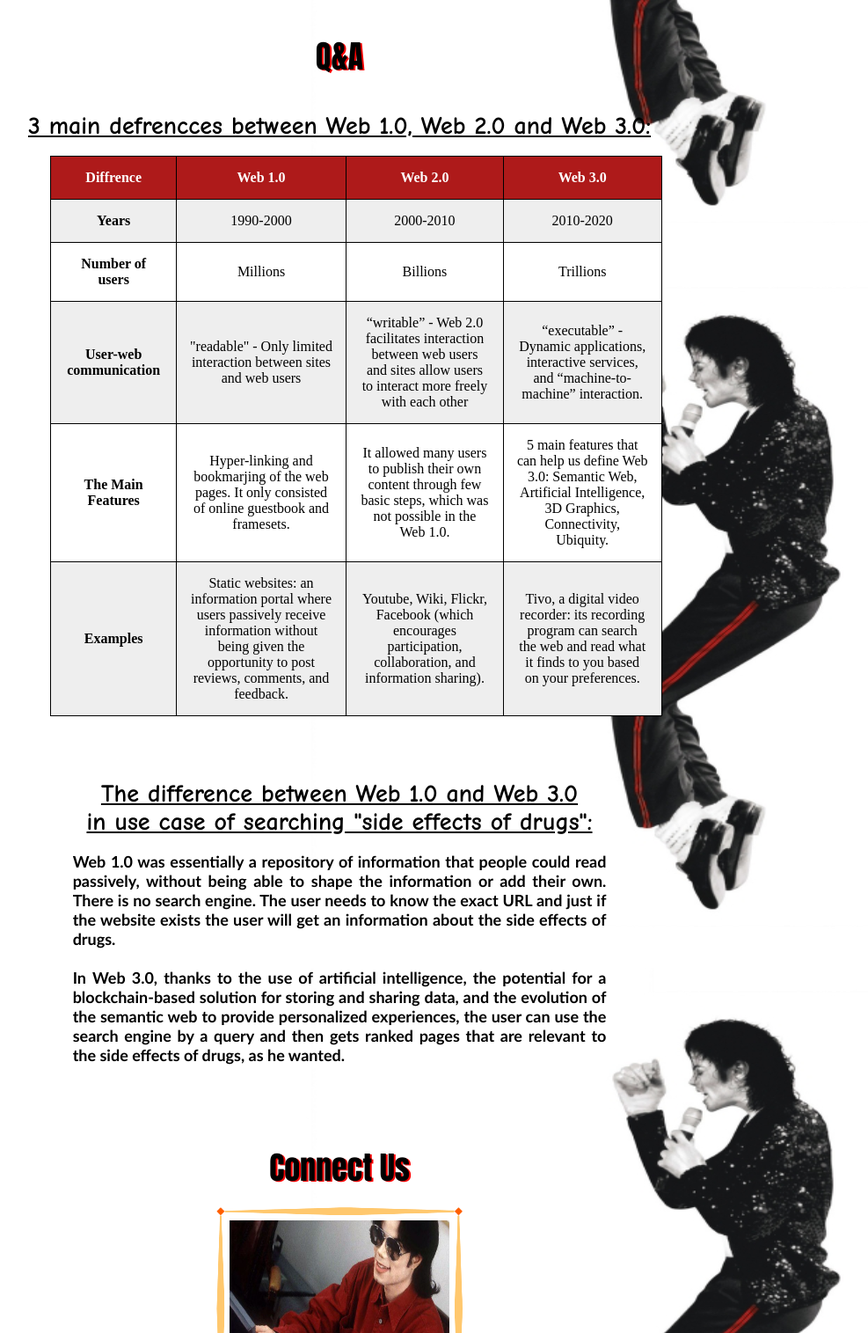
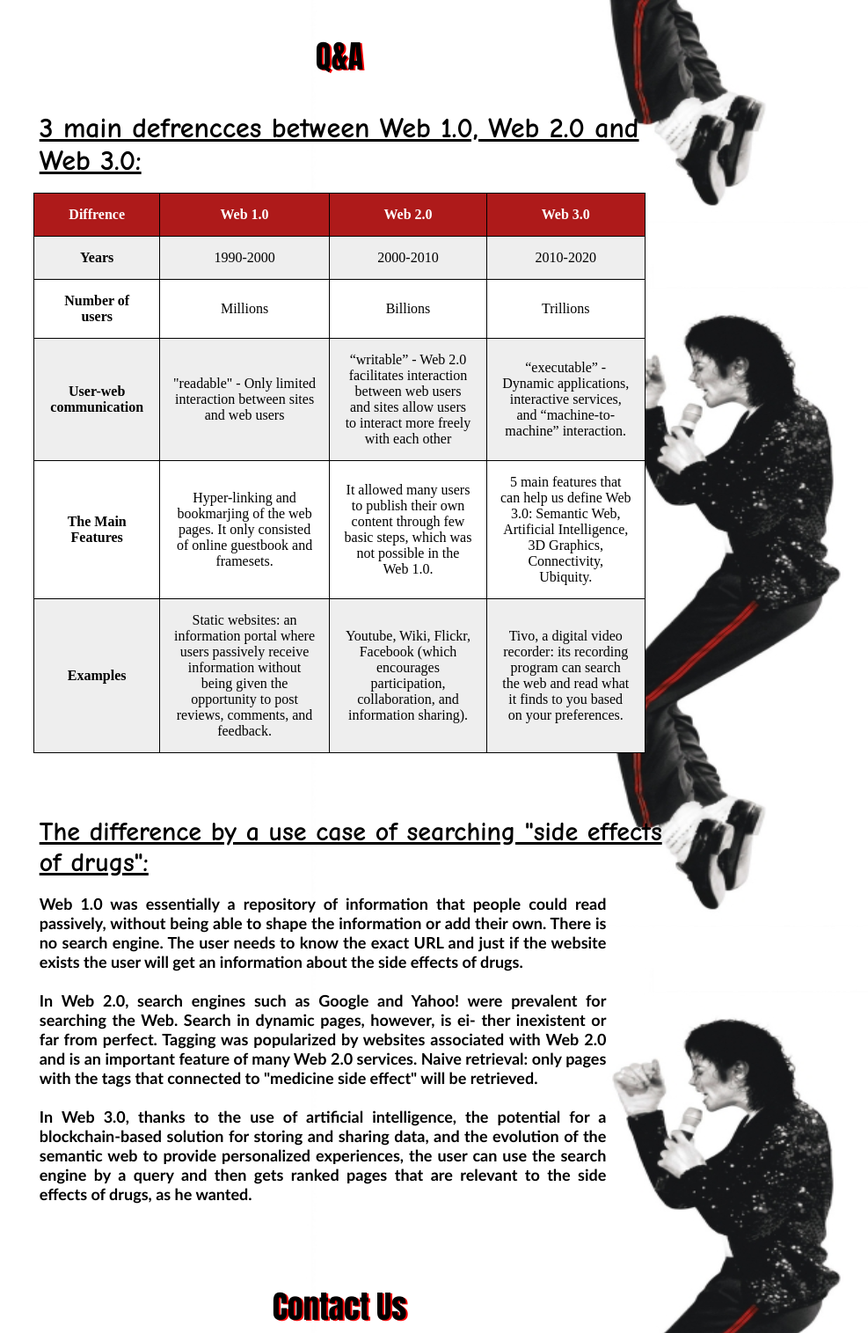
Before and after one commit to SISE-Web-Development-Environments/313539645, a plain HTML site: page index.html in a window 1280 px wide. Shown: the part 2900-4415 px from the top of the page at 88% size, without its empty margins (254-1241 px from the left). Drawn offline with nearby package versions, Linux system fonts and the light colour scheme; a script that the page names is missing.

Commit message:
Final ass1

```diff
--- a/index.html
+++ b/index.html
@@ -172,14 +172,17 @@ Michael Jackson ‘XSCAPE’ Album (May 13, 2014)
 <br/>
 <br/>
 <br/>
-<div class="question" ><b>
-The difference between Web 1.0 and Web 3.0  </b></div>
-<div class="question" ><b>
-in use case of searching "side effects of drugs":  </b></div>
+<div class="question2" ><b>
+The difference by a use case of searching "side effects of drugs":  </b></div>
 <br/>
 <div id="ans2"><b>
   Web 1.0 was essentially a repository of information that people could read passively, without being able to shape the information or add their own.
   There is no search engine. The user needs to know the exact URL and just if the website exists the user will get an information about the side effects of drugs.
+  <br/>
+  <br/>
+  In Web 2.0, search engines such as Google and Yahoo! were prevalent for searching the Web. Search in dynamic pages, however, is ei- ther inexistent or far from perfect.
+  Tagging was popularized by websites associated with Web 2.0 and is an important feature of many Web 2.0 services.
+  Naive retrieval: only pages with the tags that connected to "medicine side effect" will be retrieved.
   <br/>
   <br/>
   In Web 3.0, thanks to the use of artificial intelligence, the potential for a blockchain-based solution for storing and sharing data, and the evolution of the semantic web to provide personalized experiences,
@@ -196,7 +199,7 @@ in use case of searching "side effects of drugs":  </b></div>
 <br/>
 <br/>
 <div class="Title">
-  Connect Us
+  Contact Us
 </div>
 <br/>
 <img id="contactPic" src="MJ_contact.jpg" width=250 height=200 class="image">
@@ -231,6 +234,9 @@ in use case of searching "side effects of drugs":  </b></div>
 <img id="goodbyePic" src="MJ_Bye_GIF.gif" width=250 height=200 class="image">
 <br/>
 </section>
+<br/>
+<p><b>© The page was created by Naor Ben Evgi</b></p>
+
 
 
 
--- a/style.css
+++ b/style.css
@@ -19,22 +19,6 @@ body{
   .category {
 	display: inline;
   }
-/*
-  li a {
-	display: block;
-	padding: 10px;
-	color: aliceblue;
-	text-align: center;
-	width: 93px;
-	text-decoration: none;
-  }
-
-
-  #menu {
-	background-color: #333;
-	overflow: hidden;
-  }
-*/
 
   /* Style the links inside the navigation bar */
   #menu a {
@@ -81,10 +65,24 @@ body{
 }
 
 .question{
-	font-size: 28px;
+	font-size: 32px;
 	font-family: "Comic Sans MS", cursive, sans-serif;
 	text-decoration: underline;
-	text-align:center
+	text-align: left;
+	margin-left:23%;
+	margin-right:20%;
+
+}
+
+.question2{
+	font-size: 30px;
+	font-family: "Comic Sans MS", cursive, sans-serif;
+	text-decoration: underline;
+	text-align: left;
+	margin-left:23%;
+	margin-right:20%;
+
+
 }
 
 #contactPic {
@@ -100,6 +98,7 @@ body{
 	text-align:center;
 	font-weight: bold;
 }
+
 #goodbyePic {
 	border: 10px solid transparent;
 
@@ -158,7 +157,7 @@ input[type=text], select, textarea {
   }
   table {
 	width:55%;
-	margin-left: 24%;
+	margin-left: 22.5%;
   }
   table, th, td {
 	border: 1px solid black;
@@ -184,7 +183,7 @@ input[type=text], select, textarea {
 	font-size: 18px;
     font-family: "Trebuchet MS", Helvetica, sans-serif;
 	text-align:center;
-	margin-left:26%;
+	margin-left:23%;
 	margin-right:26%;
 	text-align: justify;
 }
```
Also changed, not shown: ReadMe.txt (added), 1 other file.
